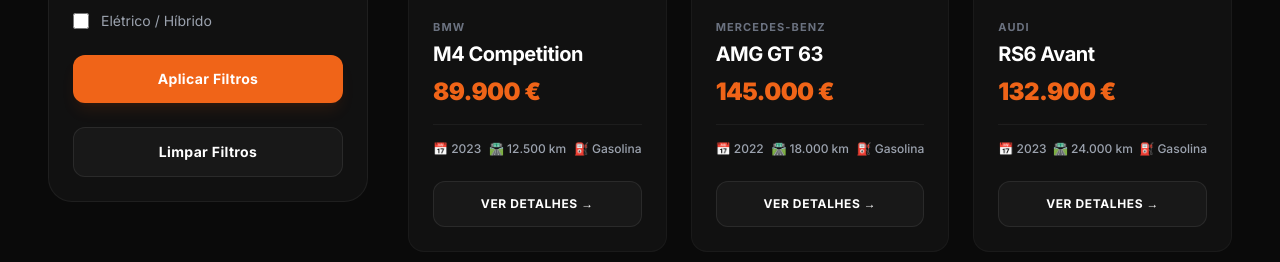
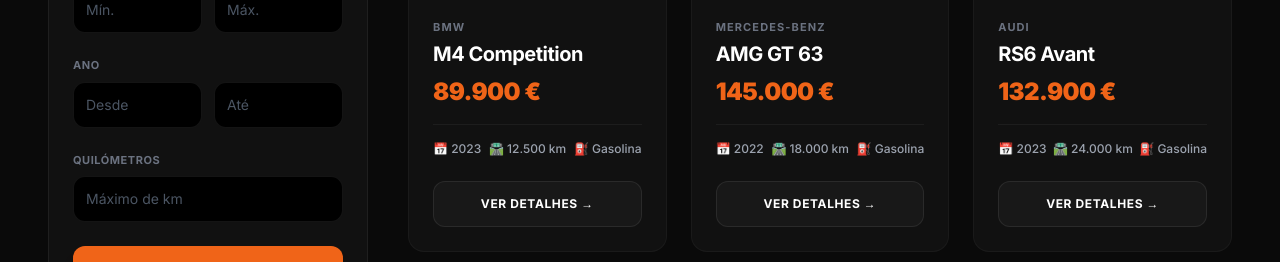
Before and after one commit to JoaoPedroInacio/TFC, a Flask app: page /veiculos in a window 1280 px wide. Shown: the part 856-1118 px from the top of the page. Run offline with Flask 3, Linux system fonts and the light colour scheme; some libraries are stand-ins or nearby versions.

Commit message:
Melhora filtros

```diff
--- a/frontend/templates/veiculos.html
+++ b/frontend/templates/veiculos.html
@@ -68,27 +68,34 @@
                     <div>
                         <label class="text-[11px] uppercase font-bold text-gray-500 mb-2 block tracking-wider">Marca</label>
                         <select id="filtro-marca" class="w-full bg-black border border-white/[0.08] rounded-xl p-3 text-sm outline-none text-gray-300 focus:border-accent transition-colors">
-                            <option>Todas as Marcas</option>
-                            <option>BMW</option>
-                            <option>Mercedes-Benz</option>
-                            <option>Audi</option>
-                            <option>Porsche</option>
+    <option value="Todas as Marcas">Todas as Marcas</option>
 </select>
                     </div>
 
                    <div>
     <label class="text-[11px] uppercase font-bold text-gray-500 mb-3 block tracking-wider">Combustível</label>
-                        <div class="space-y-2.5">
-                            <label class="flex items-center gap-3 text-sm text-gray-400 cursor-pointer hover:text-white transition-colors">
-                                <input type="checkbox" name="combustivel" value="Gasolina" class="w-4 h-4 rounded bg-black accent-orange-600"> Gasolina
-                            </label>
-                            <label class="flex items-center gap-3 text-sm text-gray-400 cursor-pointer hover:text-white transition-colors">
-                                <input type="checkbox" name="combustivel" value="Diesel" class="w-4 h-4 rounded bg-black accent-orange-600"> Diesel
-                            </label>
-                            <label class="flex items-center gap-3 text-sm text-gray-400 cursor-pointer hover:text-white transition-colors">
-                                <input type="checkbox" name="combustivel" value="Elétrico / Híbrido" class="w-4 h-4 rounded bg-black accent-orange-600"> Elétrico / Híbrido
-                            </label>
+    <div id="filtro-combustiveis" class="space-y-2.5"></div>
 </div>
+
+<div>
+    <label class="text-[11px] uppercase font-bold text-gray-500 mb-2 block tracking-wider">Preço</label>
+    <div class="grid grid-cols-2 gap-3">
+        <input type="number" id="preco-min" placeholder="Mín." class="w-full bg-black border border-white/[0.08] rounded-xl p-3 text-sm focus:border-accent outline-none text-white placeholder-gray-600 transition-colors">
+        <input type="number" id="preco-max" placeholder="Máx." class="w-full bg-black border border-white/[0.08] rounded-xl p-3 text-sm focus:border-accent outline-none text-white placeholder-gray-600 transition-colors">
+    </div>
+</div>
+
+<div>
+    <label class="text-[11px] uppercase font-bold text-gray-500 mb-2 block tracking-wider">Ano</label>
+    <div class="grid grid-cols-2 gap-3">
+        <input type="number" id="ano-min" placeholder="Desde" class="w-full bg-black border border-white/[0.08] rounded-xl p-3 text-sm focus:border-accent outline-none text-white placeholder-gray-600 transition-colors">
+        <input type="number" id="ano-max" placeholder="Até" class="w-full bg-black border border-white/[0.08] rounded-xl p-3 text-sm focus:border-accent outline-none text-white placeholder-gray-600 transition-colors">
+    </div>
+</div>
+
+<div>
+    <label class="text-[11px] uppercase font-bold text-gray-500 mb-2 block tracking-wider">Quilómetros</label>
+    <input type="number" id="kms-max" placeholder="Máximo de km" class="w-full bg-black border border-white/[0.08] rounded-xl p-3 text-sm focus:border-accent outline-none text-white placeholder-gray-600 transition-colors">
 </div>
 
 <button onclick="aplicarFiltros()" class="w-full bg-accent text-white py-3.5 rounded-xl font-bold text-sm tracking-wide shadow-lg shadow-orange-600/10 hover:bg-opacity-90 transition-all">
```
Also changed, not shown: frontend/static/audi.jpeg (deleted), 1 other file. Lines whose indentation alone changed are shown as unchanged.
